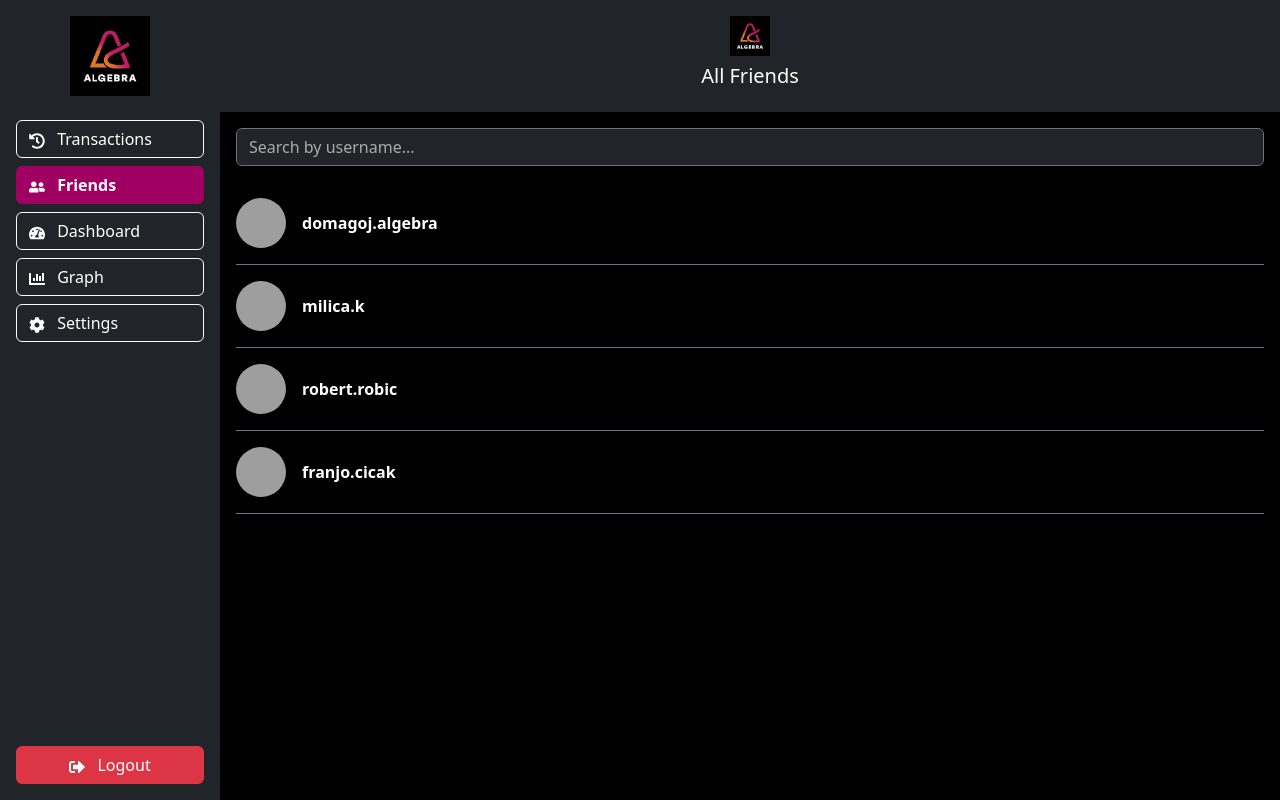
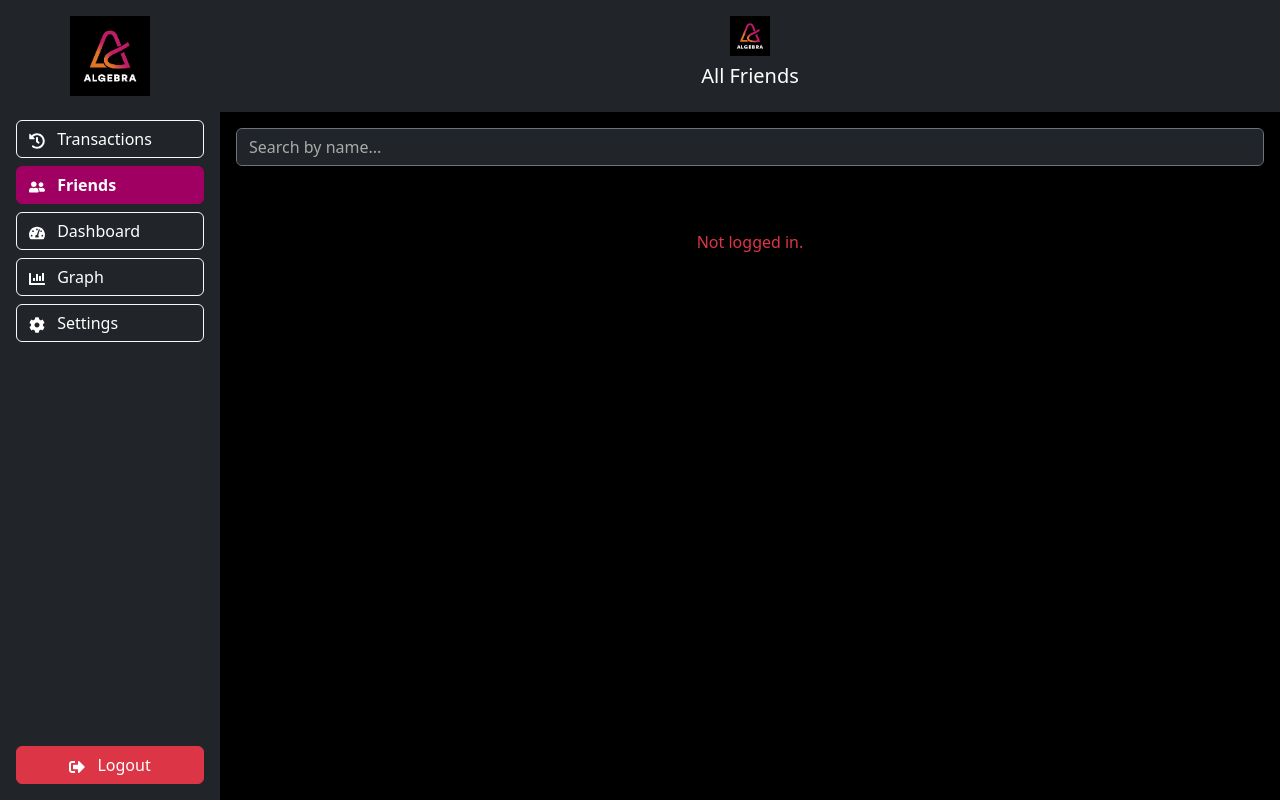
Before and after one commit to mipar52/pra-project-internal-banking, a React (Vite) app in the folder react-client-internal-banking/: page /all-friends in a window 1280 px wide. Built offline with nearby package versions, Linux system fonts and the light colour scheme; grey boxes are pictures that could not be loaded.

Commit message:
connect friends with backend

```diff
--- a/react-client-internal-banking/src/router/AllFriends.tsx
+++ b/react-client-internal-banking/src/router/AllFriends.tsx
@@ -1,44 +1,61 @@
-// src/router/AllFriends.tsx
-import React, { useState } from "react";
+import React, { useEffect, useState } from "react";
 import { useNavigate } from "react-router-dom";
 import algebraLogo from "../assets/algebra-logo.png";
+import axios from "axios";
 
 interface Friend {
-  id: number;
-  username: string;
-  image: string;
+  firstName: string;
+  lastName: string;
+  emailAddress: string;
+  phoneNumber: string;
+  profilePictureUrl: string | null;
 }
-
-const dummyFriends: Friend[] = [
-  {
-    id: 1,
-    username: "domagoj.algebra",
-    image: "https://i.pravatar.cc/150?img=1",
-  },
-  {
-    id: 2,
-    username: "milica.k",
-    image: "https://i.pravatar.cc/150?img=2",
-  },
-  {
-    id: 3,
-    username: "robert.robic",
-    image: "https://i.pravatar.cc/150?img=3",
-  },
-  {
-    id: 4,
-    username: "franjo.cicak",
-    image: "https://i.pravatar.cc/150?img=4",
-  },
-];
 
 const AllFriends: React.FC = () => {
   const [search, setSearch] = useState("");
+  const [friends, setFriends] = useState<Friend[]>([]);
+  const [loading, setLoading] = useState(true);
+  const [error, setError] = useState<string | null>(null);
   const navigate = useNavigate();
 
-  const filteredFriends = dummyFriends.filter((f) =>
-    f.username.toLowerCase().includes(search.toLowerCase())
-  );
+  useEffect(() => {
+    const fetchFriends = async () => {
+      const email = localStorage.getItem("userEmail");
+      const token = localStorage.getItem("jwtToken");
+
+      if (!email || !token) {
+        setError("Not logged in.");
+        setLoading(false);
+        return;
+      }
+
+      try {
+        const response = await axios.get(
+          `http://localhost:5026/api/Friend/GetFriendsByEmail/${encodeURIComponent(
+            email
+          )}`,
+          {
+            headers: {
+              Authorization: `Bearer ${token}`,
+            },
+          }
+        );
+        setFriends(response.data);
+      } catch (err) {
+        console.error("Error loading friends:", err);
+        setError("Could not load friends list.");
+      } finally {
+        setLoading(false);
+      }
+    };
+
+    fetchFriends();
+  }, []);
+
+  const filteredFriends = friends.filter((f) => {
+    const fullName = `${f.firstName} ${f.lastName}`.toLowerCase();
+    return fullName.includes(search.toLowerCase());
+  });
 
   return (
     <div className="bg-black text-white min-vh-100 d-flex flex-column">
@@ -53,7 +70,7 @@ const AllFriends: React.FC = () => {
         <input
           type="text"
           className="form-control bg-dark text-white border-secondary"
-          placeholder="Search by username..."
+          placeholder="Search by name..."
           value={search}
           onChange={(e) => setSearch(e.target.value)}
         />
@@ -61,23 +78,32 @@ const AllFriends: React.FC = () => {
 
       {/* Friends List */}
       <div className="flex-grow-1 overflow-auto px-3">
-        {filteredFriends.length === 0 ? (
-          <div className="text-center text-muted mt-5">No users found.</div>
+        {loading ? (
+          <div className="text-center text-muted mt-5">Loading friends...</div>
+        ) : error ? (
+          <div className="text-center text-danger mt-5">{error}</div>
+        ) : filteredFriends.length === 0 ? (
+          <div className="text-center text-muted mt-5">No friends found.</div>
         ) : (
-          filteredFriends.map((friend) => (
+          filteredFriends.map((friend, index) => (
             <div
-              key={friend.id}
+              key={index}
               className="d-flex align-items-center gap-3 border-bottom border-secondary py-3"
               style={{ cursor: "pointer" }}
               onClick={() => navigate("/friend-details", { state: friend })}
             >
               <img
-                src={friend.image}
-                alt={friend.username}
+                src={
+                  friend.profilePictureUrl ||
+                  `https://i.pravatar.cc/150?u=${friend.emailAddress}`
+                }
+                alt={`${friend.firstName} ${friend.lastName}`}
                 className="rounded-circle"
                 style={{ width: 50, height: 50, objectFit: "cover" }}
               />
-              <span className="fw-semibold">{friend.username}</span>
+              <span className="fw-semibold">
+                {friend.firstName} {friend.lastName}
+              </span>
             </div>
           ))
         )}
--- a/react-client-internal-banking/src/router/FriendDetails.tsx
+++ b/react-client-internal-banking/src/router/FriendDetails.tsx
@@ -1,19 +1,75 @@
-import React from "react";
+import React, { useEffect, useState } from "react";
 import { useLocation, useNavigate } from "react-router-dom";
 import "../css/FriendDetails.css";
+import axios from "axios";
+
+interface FriendData {
+  firstName: string;
+  lastName: string;
+  emailAddress: string;
+  phoneNumber: string;
+  studyProgramme: string;
+  role: string;
+  profilePictureUrl: string | null;
+}
 
 const FriendDetails: React.FC = () => {
   const location = useLocation();
   const navigate = useNavigate();
-  const friend = location.state;
+  const { emailAddress } = location.state || {};
 
-  if (!friend) {
+  const [friend, setFriend] = useState<FriendData | null>(null);
+  const [loading, setLoading] = useState(true);
+  const [error, setError] = useState<string | null>(null);
+
+  useEffect(() => {
+    const fetchFriend = async () => {
+      const token = localStorage.getItem("jwtToken");
+
+      if (!emailAddress || !token) {
+        setError("Invalid navigation or user session.");
+        setLoading(false);
+        return;
+      }
+
+      try {
+        const response = await axios.get(
+          `http://localhost:5026/api/User/GetUserByMail?email=${encodeURIComponent(
+            emailAddress
+          )}`,
+          {
+            headers: {
+              Authorization: `Bearer ${token}`,
+            },
+          }
+        );
+        setFriend(response.data);
+      } catch (err) {
+        console.error("Failed to fetch friend details:", err);
+        setError("Could not load friend details.");
+      } finally {
+        setLoading(false);
+      }
+    };
+
+    fetchFriend();
+  }, [emailAddress]);
+
+  if (loading) {
+    return (
+      <div className="container text-white text-center mt-5">
+        Loading friend details...
+      </div>
+    );
+  }
+
+  if (error || !friend) {
     return (
       <div className="container text-center text-white mt-5">
-        <h4>Friend not found</h4>
+        <h4>{error || "Friend not found."}</h4>
         <button
           className="btn btn-secondary mt-3"
-          onClick={() => navigate("/payment-options")}
+          onClick={() => navigate("/all-friends")}
         >
           Go back
         </button>
@@ -24,28 +80,40 @@ const FriendDetails: React.FC = () => {
   return (
     <div className="friend-details-screen text-white bg-black min-vh-100 d-flex flex-column align-items-center justify-content-start pt-5 px-3">
       <img
-        src={friend.image}
-        alt={friend.username}
+        src={
+          friend.profilePictureUrl ||
+          `https://i.pravatar.cc/150?u=${friend.emailAddress}`
+        }
+        alt={`${friend.firstName} ${friend.lastName}`}
         className="rounded-circle mb-4"
         style={{ width: 100, height: 100, objectFit: "cover" }}
       />
-      <h3>{friend.username}</h3>
-      <p className="text-muted">
-        You've been friends since {friend.since || "2024-01-01"}
-      </p>
+      <h3>
+        {friend.firstName} {friend.lastName}
+      </h3>
+      <p className="text-muted mb-1">📧 {friend.emailAddress}</p>
+      <p className="text-muted mb-1">📞 {friend.phoneNumber}</p>
+      <p className="text-muted mb-1">🎓 {friend.studyProgramme}</p>
+      <p className="text-muted mb-4">🧑‍💼 {friend.role}</p>
 
       <div className="d-flex gap-3 mt-4">
         <button
           className="btn btn-success"
           onClick={() =>
-            navigate("/request-money", { state: { friend: friend.name } })
+            navigate("/request-money", {
+              state: { friendEmail: friend.emailAddress },
+            })
           }
         >
           Request money
         </button>
         <button
           className="btn btn-primary"
-          onClick={() => navigate("/payment-options")}
+          onClick={() =>
+            navigate("/payment-options", {
+              state: { friendEmail: friend.emailAddress },
+            })
+          }
         >
           Send money
         </button>
```
